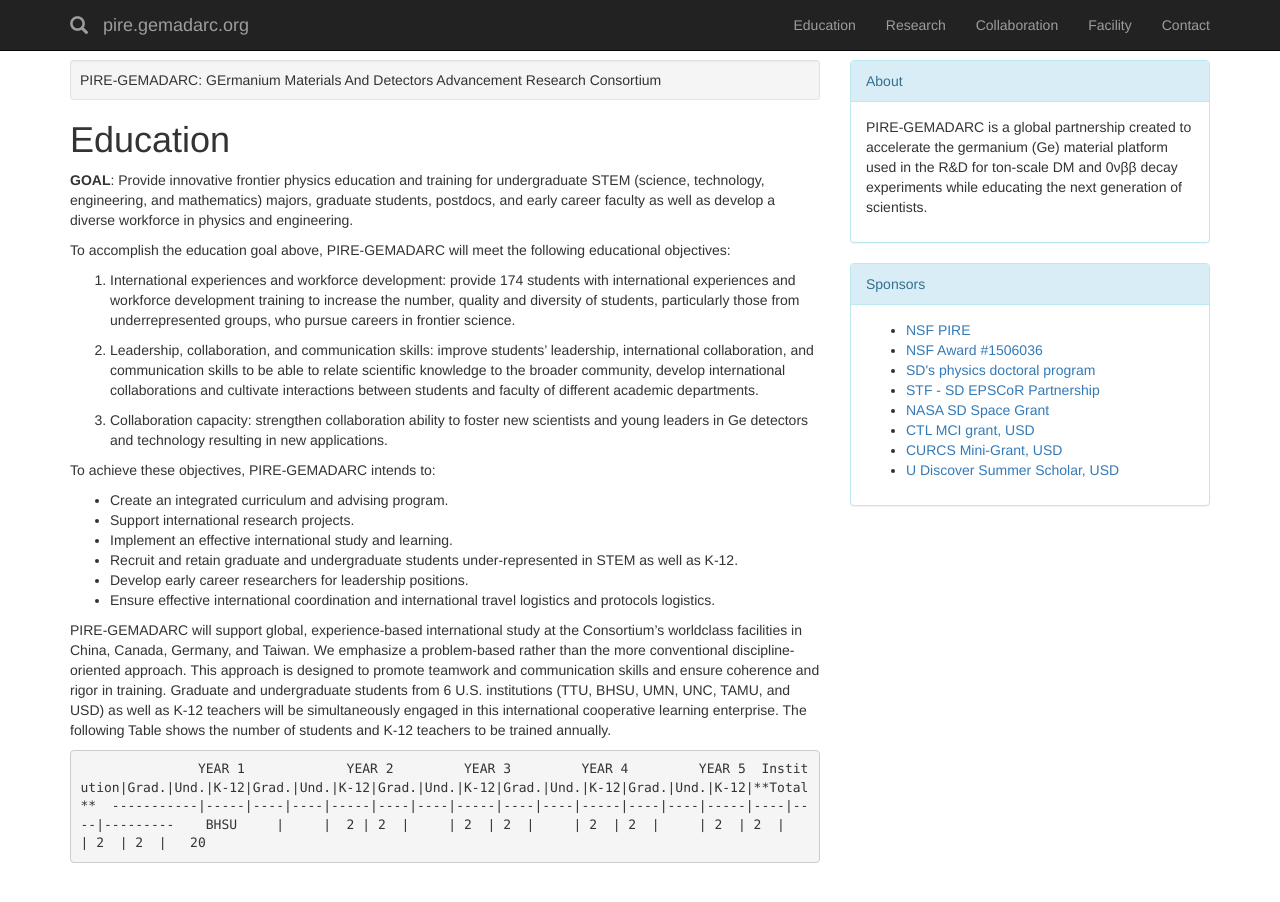
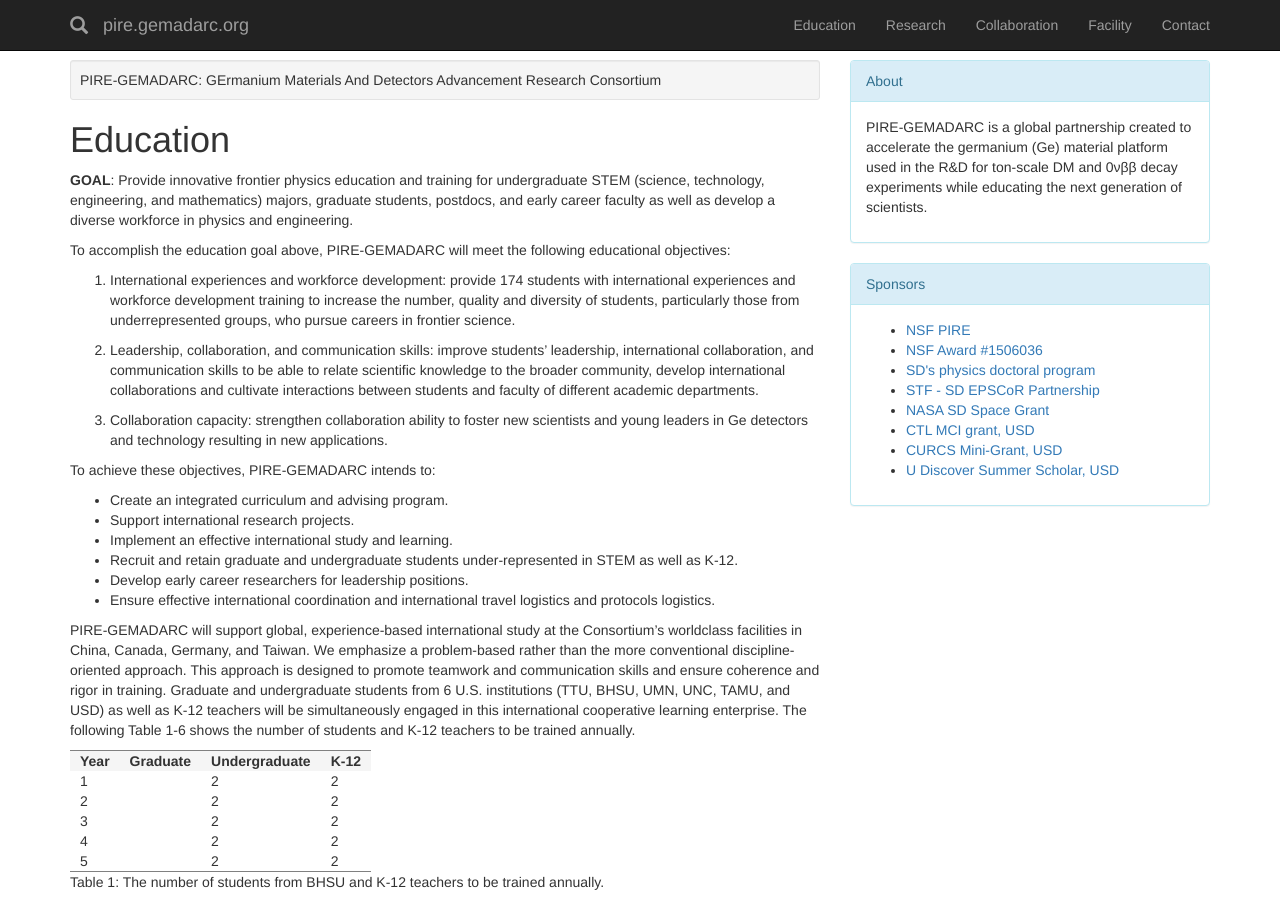
Before and after one commit to gemadarc/gemadarc.github.io, a Jekyll site: the page built from edu.md, in a window 1280 px wide. Built offline with Jekyll 4.4.1, drawn with Linux system fonts in a browser that asks for light colours; nearby versions of some CDN libraries; our own code applies the rules of GitHub Pages for plain Markdown files.

Commit message:
Update edu.md

```diff
--- a/edu.md
+++ b/edu.md
@@ -29,10 +29,16 @@ facilities in China, Canada, Germany, and Taiwan. We emphasize a problem-based r
 more conventional discipline-oriented approach. This approach is designed to promote teamwork and
 communication skills and ensure coherence and rigor in training. Graduate and undergraduate students
 from 6 U.S. institutions (TTU, BHSU, UMN, UNC, TAMU, and USD) as well as K-12 teachers will be
-simultaneously engaged in this international cooperative learning enterprise. The following Table shows the number of
+simultaneously engaged in this international cooperative learning enterprise. The following Table 1-6 shows the number of
 students and K-12 teachers to be trained annually.
 
-                   YEAR 1             YEAR 2         YEAR 3         YEAR 4         YEAR 5
- Institution|Grad.|Und.|K-12|Grad.|Und.|K-12|Grad.|Und.|K-12|Grad.|Und.|K-12|Grad.|Und.|K-12|**Total**
- -----------|-----|----|----|-----|----|----|-----|----|----|-----|----|----|-----|----|----|---------
-   BHSU     |     |  2 | 2  |     | 2  | 2  |     | 2  | 2  |     | 2  | 2  |     | 2  | 2  |   20
+
+|Year|Graduate|Undergraduate|K-12|
+|----|--------|-------------|----|
+| 1  |        |      2      |  2 |
+| 2  |        |      2      |  2 |
+| 3  |        |      2      |  2 |
+| 4  |        |      2      |  2 |
+| 5  |        |      2      |  2 |
+
+Table 1: The number of students from BHSU and K-12 teachers to be trained annually.
```
